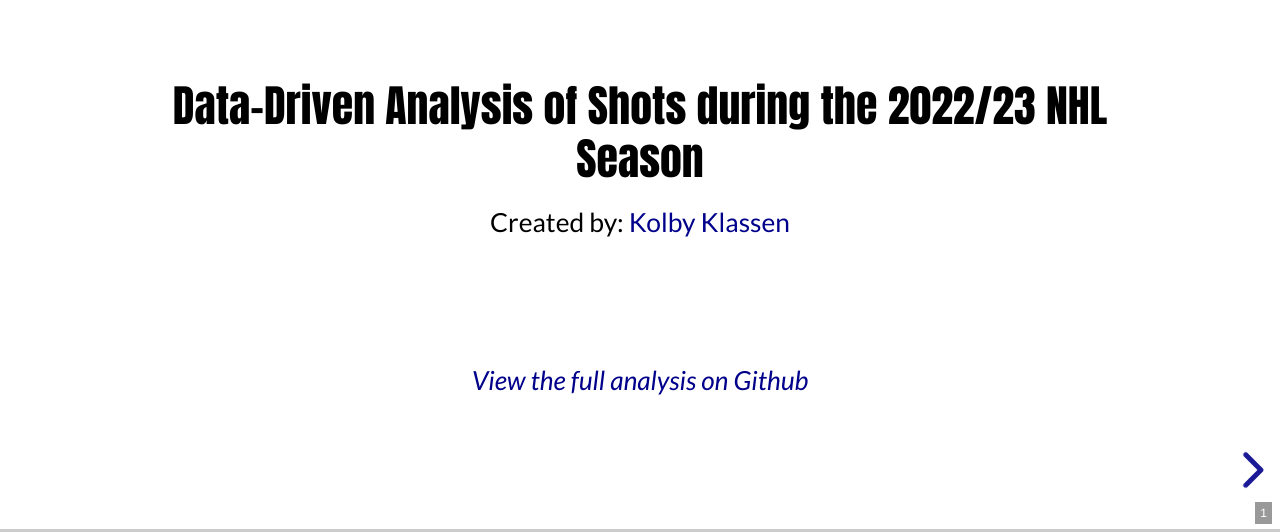
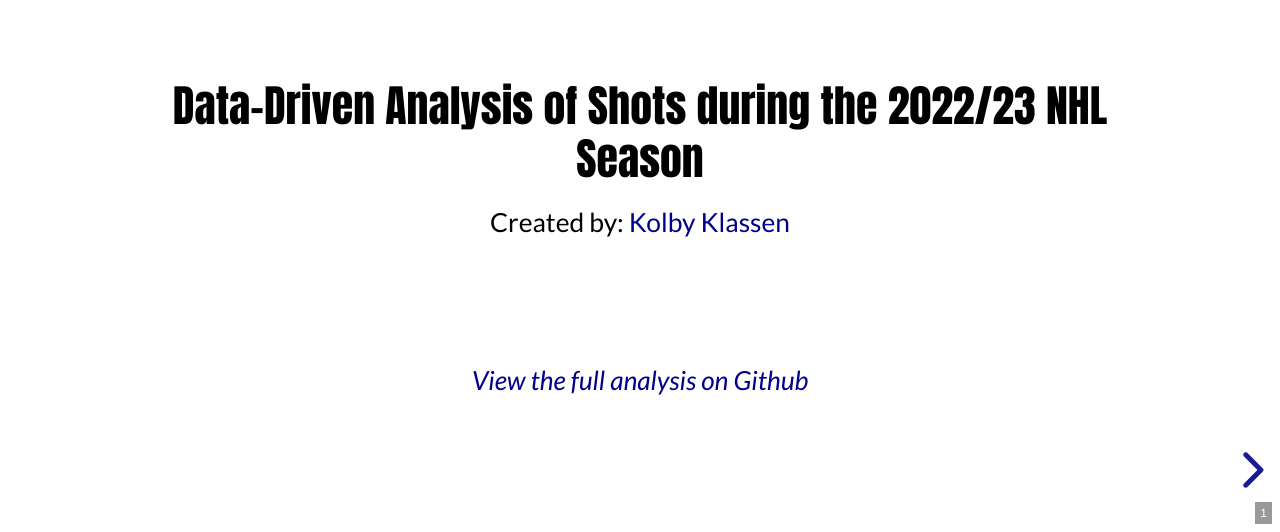
Before and after one commit to DistractedByData/Data-Analysis-Capstone-Project---May-2023, a plain HTML site: page index.html in a window 1280 px wide. Shown: the part 268-800 px from the top of the page. Drawn offline with nearby package versions, Linux system fonts and the light colour scheme; a web font is replaced by a local one.

Commit message:
Update index.html no progress bar

```diff
--- a/index.html
+++ b/index.html
@@ -448,7 +448,8 @@
           hash: true,
           autoAnimateStyles: [
         'line-height'
-      ],slideNumber:true,
+      ],progress: false,
+      slideNumber:true,
       katex: {
     version: 'latest',
     delimiters: [
```
